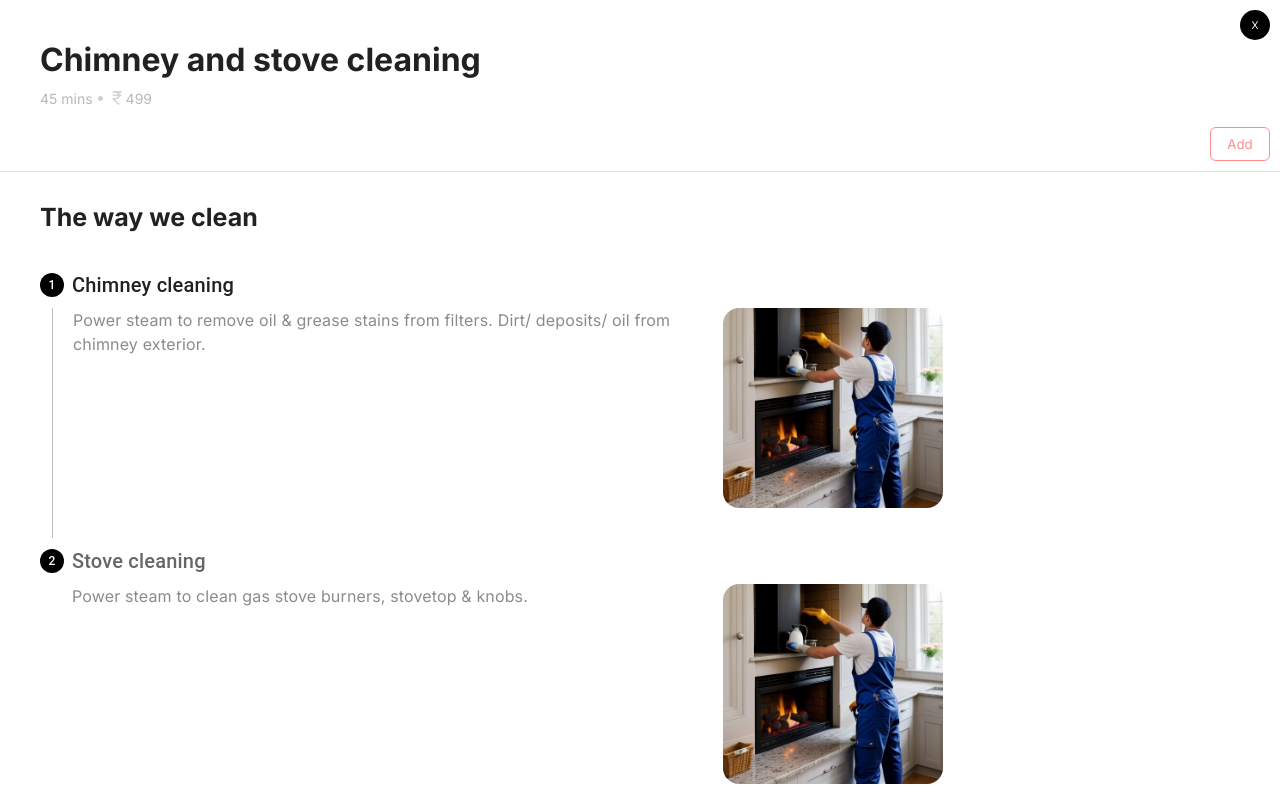
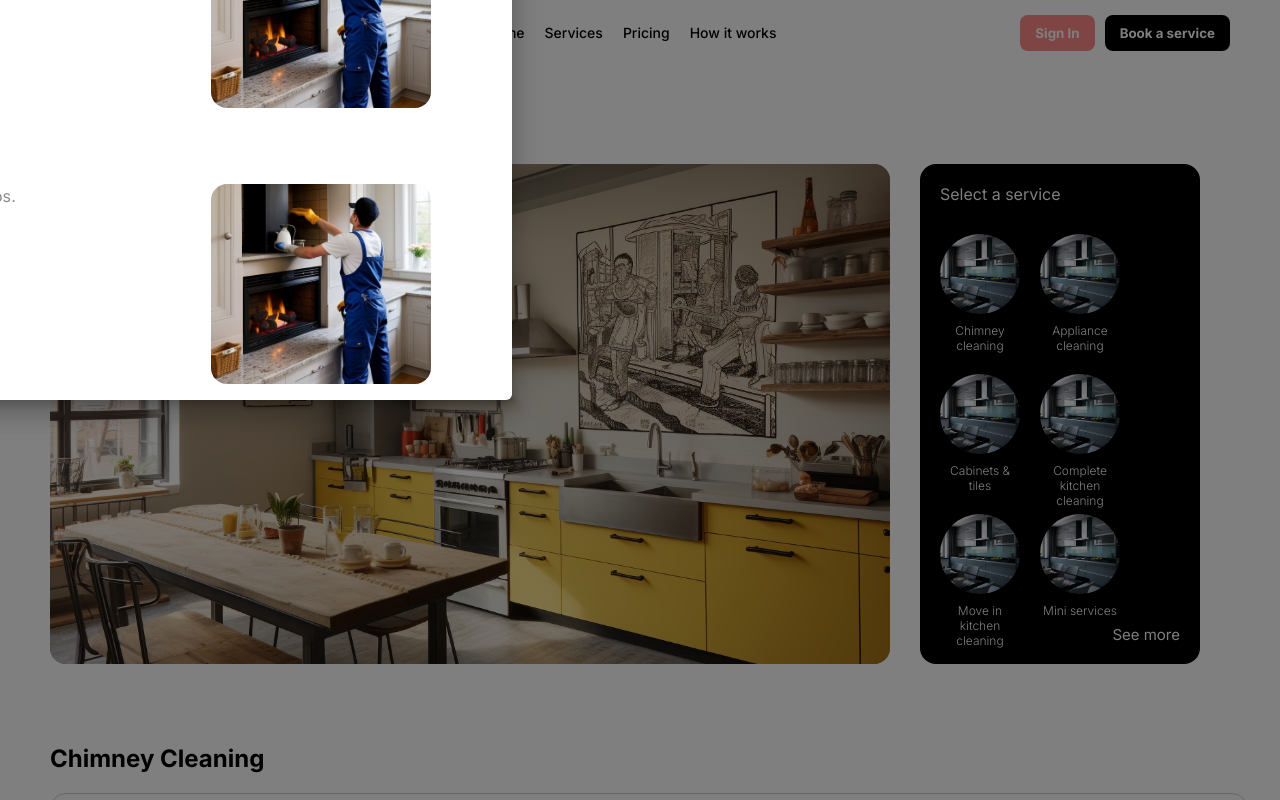
Before and after one commit to codepushed/hw_client, a Next.js app: page /services/1 in a window 1280 px wide. Shown: the top 800 px of the page. Built offline with nearby package versions, Linux system fonts and the light colour scheme; grey boxes are pictures that could not be loaded; a web font is replaced by a local one.

Commit message:
fix: service details modal

```diff
--- a/components/Drawers/index.jsx
+++ b/components/Drawers/index.jsx
@@ -27,6 +27,7 @@ const Drawers = () => {
           anchor="bottom"
           open={true}
           onClose={() => setIsDrawerOpen(false)}
+          sx={{ width: "80%" }}
         >
           <div className="drawerCloseBtnWrapper drawerCloseBtnSpacing">
             <div className="drawerCloseBtn">x</div>
--- a/styles/scss/elements/_mui.scss
+++ b/styles/scss/elements/_mui.scss
@@ -1,3 +1,13 @@
 .MuiStepIcon-root {
-    color: #000 !important;
+  color: #000 !important;
 }
+
+.MuiDrawer-paper {
+  border-radius: 6px;
+  top: 50%;
+  transform: translate(-50%, -50%);
+  width: 80%;
+  left: 50%;
+  margin-top: 50px;
+  height: 100vh;
+}
```
